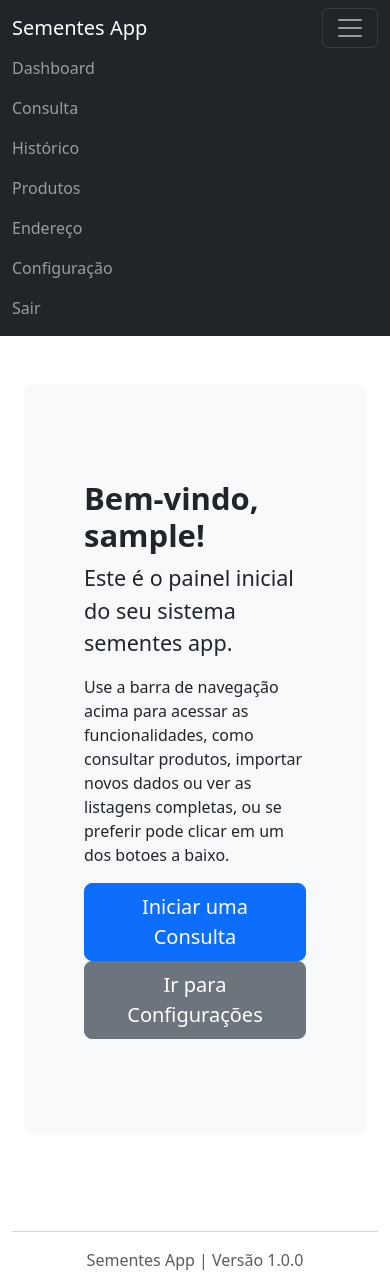
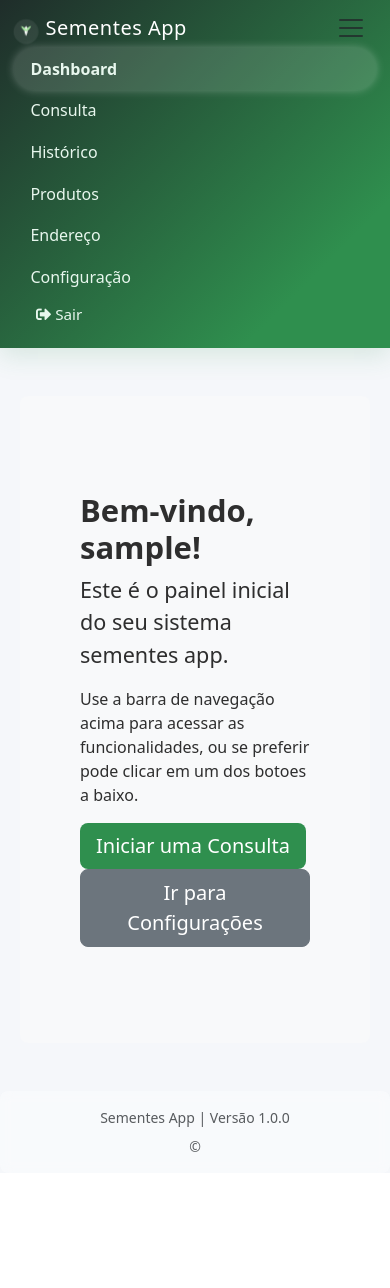
Before and after one commit to thyagorve/consulta-sementes, a Django app: page / in a window 390 px wide, after a click that opens the changed part. After the commit the page ends 1152 px from the top, so only its background shows below. Run offline with Django 5.2, Linux system fonts and the light colour scheme; the visitor is signed in with stand-in values (Sample User, id 1); parts of the project's set-up code (start-up, migrations or seed data) failed here and were passed over.

Commit message:
ajuste no tema e melhoras para dispositivo móvel, ajuste na responsividade

```diff
--- a/sapp/templates/sapp/base.html
+++ b/sapp/templates/sapp/base.html
@@ -1,102 +1,269 @@
-
 <!-- sapp/templates/sapp/base.html -->
 <!DOCTYPE html>
 <html lang="pt-br">
 <head>
-    <meta charset="UTF-8">
-    <meta name="viewport" content="width=device-width, initial-scale=1.0">
+  <meta charset="UTF-8" />
+  <meta name="viewport" content="width=device-width, initial-scale=1.0" />
   <title>{% block title %}Sementes App{% endblock %}</title>
-    <!-- Links para CSS, como Bootstrap -->
-    <link href="https://cdn.jsdelivr.net/npm/bootstrap@5.3.3/dist/css/bootstrap.min.css" rel="stylesheet">
-    <!-- Se você usa FontAwesome para ícones -->
-    <link rel="stylesheet" href="https://cdnjs.cloudflare.com/ajax/libs/font-awesome/5.15.4/css/all.min.css">
+
+  <!-- Bootstrap CSS -->
+  <link href="https://cdn.jsdelivr.net/npm/bootstrap@5.3.3/dist/css/bootstrap.min.css" rel="stylesheet" />
+
+  <!-- FontAwesome (para ícones auxiliares) -->
+  <link rel="stylesheet" href="https://cdnjs.cloudflare.com/ajax/libs/font-awesome/5.15.4/css/all.min.css" />
+
+  <style>
+    :root {
+      --brand-green: #2f8f4e;
+      --brand-dark: #1f2d2a;
+      --radius: .6rem;
+    }
+
+    body {
+      display: flex;
+      flex-direction: column;
+      min-height: 100vh;
+      background: #f5f7fa;
+      color: #2e2e2e;
+    }
+    main {
+      flex: 1;
+    }
+
+    /* Navbar estilo */
+    .navbar {
+      background: linear-gradient(135deg, #1f2d2a 0%, #2f8f4e 80%);
+      box-shadow: 0 8px 24px rgba(47, 143, 78, .15);
+      font-weight: 500;
+    }
+    .navbar-brand {
+      display: flex;
+      align-items: center;
+      gap: .35rem;
+      font-size: 1.25rem;
+      letter-spacing: .5px;
+      position: relative;
+    }
+
+    /* Ícone de semente animado */
+    .seed-icon {
+      width: 28px;
+      height: 28px;
+      display: inline-block;
+      position: relative;
+      overflow: visible;
+    }
+    .seed-sprout {
+      transform-origin: bottom center;
+      animation: sprout 4s ease-in-out infinite alternate;
+    }
+    @keyframes sprout {
+      from { transform: scale(0.95); }
+      to { transform: scale(1.05); }
+    }
+
+    .nav-link {
+      position: relative;
+      border-radius: 999px;
+      padding: .55rem 1rem;
+      transition: background .25s ease, transform .15s ease;
+      color: #e8f7ee !important;
+      margin: 0 .15rem;
+    }
+    .nav-link:hover {
+      background: rgba(255,255,255,.08);
+      transform: translateY(-1px);
+    }
+    .nav-link.active, .nav-link.active:focus {
+      background: #ffffff22;
+      box-shadow: 0 0 10px rgba(255,255,255,.3);
+      font-weight: 600;
+    }
+
+    .navbar-nav {
+      flex-wrap: wrap;
+    }
+
+    /* Botões com animação tátil */
+    .btn {
+      transition: transform .15s ease, box-shadow .15s ease, background-color .15s ease;
+      border-radius: .5rem;
+    }
+    .btn-primary {
+      background: var(--brand-green);
+      border: none;
+    }
+    .btn-primary:hover {
+      filter: brightness(1.05);
+    }
+    .btn:focus {
+      outline: none;
+      box-shadow: 0 0 0 3px rgba(47, 143, 78, .35);
+    }
+    .btn:hover {
+      transform: translateY(-1px);
+      box-shadow: 0 10px 30px rgba(47, 143, 78, .12);
+    }
+    .btn:active {
+      transform: translateY(0);
+      box-shadow: 0 6px 18px rgba(47, 143, 78, .1);
+    }
+
+    /* Alertas */
+    .alert.fade-out {
+      opacity: 0;
+      transition: opacity .5s ease-out;
+    }
+
+    /* Wrapper de ações (centralizado no mobile) */
+    .action-buttons {
+      display: flex;
+      flex-wrap: wrap;
+      gap: .75rem;
+      margin-bottom: 1rem;
+      align-items: stretch;
+      justify-content: flex-start;
+    }
+    @media (max-width: 992px) {
+      .action-buttons {
+        flex-direction: column;
+        align-items: center;
+      }
+      .action-buttons .btn {
+        width: 100%;
+        max-width: 400px;
+      }
+    }
+
+    .logout-form-button {
+      background: none;
+      border: none;
+      padding: 0;
+      color: #e8f7ee;
+      font-size: .95rem;
+    }
+    .logout-form-button:hover {
+      color: #fff;
+      text-decoration: none;
+    }
+
+    .table-responsive {
+      overflow-x: auto;
+      -webkit-overflow-scrolling: touch;
+    }
+
+
+
+footer {
+  background: rgba(255, 255, 255, 0.35);
+  backdrop-filter: blur(6px);
+  border-radius: .5rem;
+}
+
+
+footer hr {
+  display: none; /* opcional: remove a linha se ficar desnecessária */
+  /* ou, se quiser uma linha bem sutil: */
+  /* border-color: rgba(0, 0, 0, 0.05); */
+  /* margin: .5rem 0; */
+}
+
+  </style>
 </head>
+
 <body>
-        <nav class="navbar navbar-expand-lg navbar-dark bg-dark">
+  <!-- Navbar -->
+  <nav class="navbar navbar-expand-lg">
     <div class="container-fluid">
-        <a class="navbar-brand" href="{% url 'sapp:dashboard' %}">Sementes App</a>
-        <button class="navbar-toggler" type="button" data-bs-toggle="collapse" data-bs-target="#navbarNav">
+      <a class="navbar-brand text-white" href="{% url 'sapp:dashboard' %}">
+        <!-- SVG de broto / semente -->
+        <span class="seed-icon">
+          <svg class="seed-sprout" width="28" height="28" viewBox="0 0 64 64" fill="none" xmlns="http://www.w3.org/2000/svg">
+            <circle cx="32" cy="32" r="30" fill="rgba(255,255,255,.08)" />
+            <path d="M32 42C32 42 28 34 28 28C28 22 32 18 32 18C32 18 36 22 36 28C36 34 32 42 32 42Z" fill="#ffffff"/>
+            <path d="M26 28C26 28 22 24 20 18C20 18 26 20 30 24C34 28 32 32 32 32C32 32 30 28 26 28Z" fill="#a8e6a1"/>
+            <path d="M38 28C38 28 42 24 44 18C44 18 38 20 34 24C30 28 32 32 32 32C32 32 34 28 38 28Z" fill="#a8e6a1"/>
+          </svg>
+        </span>
+        <span>Sementes App</span>
+      </a>
+      <button class="navbar-toggler border-0" type="button" data-bs-toggle="collapse"
+        data-bs-target="#navbarNav" aria-controls="navbarNav" aria-expanded="false"
+        aria-label="Alternar navegação">
         <span class="navbar-toggler-icon"></span>
       </button>
-        <div class="collapse navbar-collapse" id="navbarNav">
-          <ul class="navbar-nav ms-auto">
+
+      <div class="collapse navbar-collapse justify-content-end" id="navbarNav">
+        <ul class="navbar-nav mb-2 mb-lg-0">
           {% if user.is_authenticated %}
-                <li class="nav-item"><a class="nav-link" href="{% url 'sapp:dashboard' %}">Dashboard</a></li>
-                <li class="nav-item"><a class="nav-link" href="{% url 'sapp:consulta' %}">Consulta</a></li>
-                <li class="nav-item"><a class="nav-link" href="{% url 'sapp:historico' %}">Histórico</a></li>
-                <li class="nav-item"><a class="nav-link" href="{% url 'sapp:listar_produtos' %}">Produtos</a></li>
-                <li class="nav-item"><a class="nav-link" href="{% url 'sapp:listar_lotes' %}">Endereço</a></li>
-                <li class="nav-item"><a class="nav-link" href="{% url 'sapp:configuracao' %}">Configuração</a></li>
+            <li class="nav-item"><a class="nav-link {% if request.resolver_match.url_name == 'dashboard' %}active{% endif %}" href="{% url 'sapp:dashboard' %}">Dashboard</a></li>
+            <li class="nav-item"><a class="nav-link {% if request.resolver_match.url_name == 'consulta' %}active{% endif %}" href="{% url 'sapp:consulta' %}">Consulta</a></li>
+            <li class="nav-item"><a class="nav-link {% if request.resolver_match.url_name == 'historico' %}active{% endif %}" href="{% url 'sapp:historico' %}">Histórico</a></li>
+            <li class="nav-item"><a class="nav-link {% if request.resolver_match.url_name == 'listar_produtos' %}active{% endif %}" href="{% url 'sapp:listar_produtos' %}">Produtos</a></li>
+            <li class="nav-item"><a class="nav-link {% if request.resolver_match.url_name == 'listar_lotes' %}active{% endif %}" href="{% url 'sapp:listar_lotes' %}">Endereço</a></li>
+            <li class="nav-item"><a class="nav-link {% if request.resolver_match.url_name == 'configuracao' %}active{% endif %}" href="{% url 'sapp:configuracao' %}">Configuração</a></li>
             <li class="nav-item">
-                    <form action="{% url 'sapp:logout' %}" method="post" class="d-inline">
+                <form action="{% url 'sapp:logout' %}" method="post" class="d-flex align-items-center ms-2">
                     {% csrf_token %}
-                        <button type="submit" class="nav-link btn btn-link" style="color: rgba(255,255,255,.55);">Sair</button>
+                    <button type="submit" class="logout-form-button d-flex align-items-center" style="margin-left:4px; padding:.35rem .75rem;">
+                    <i class="fas fa-sign-out-alt me-1"></i> Sair
+                    </button>
                 </form>
                 </li>
+
           {% else %}
             <li class="nav-item">
-                    <a class="nav-link" href="{% url 'sapp:login' %}">Login</a>
+              <a class="nav-link" href="{% url 'sapp:login' %}">
+                <i class="fas fa-sign-in-alt me-1"></i> Login
+              </a>
             </li>
           {% endif %}
         </ul>
       </div>
     </div>
   </nav>
-    <main class="container-fluid py-4">
 
-        <!-- Bloco para exibir mensagens do Django (seu código) -->
+  <!-- Conteúdo -->
+  <main class="container-fluid py-4 px-sm-4 px-2">
     {% if messages %}
       {% for message in messages %}
-                <div class="alert alert-{{ message.tags }} alert-dismissible fade show" role="alert">
+        <div class="alert alert-{{ message.tags }} alert-dismissible fade show rounded shadow-sm" role="alert">
           {{ message }}
-                    <button type="button" class="btn-close" data-bs-dismiss="alert" aria-label="Close"></button>
+          <button type="button" class="btn-close" data-bs-dismiss="alert" aria-label="Fechar"></button>
         </div>
       {% endfor %}
     {% endif %}
 
-        {% block content %}
-        {% endblock content %}
-
+    {% block content %}{% endblock %}
   </main>
 
-<!-- ... (resto do seu base.html) ... -->
-<!-- Scripts, como Bootstrap JS -->
+ <footer class="container text-center text-muted mt-auto py-3">
+  <div class="d-flex flex-column flex-sm-row justify-content-center align-items-center gap-2">
+    <small class="mb-0">Sementes App | Versão {{ APP_VERSION }}</small>
+    <small class="mb-0">&copy; {{ now|date:"Y" }}</small>
+  </div>
+</footer>
+
+  <!-- Bootstrap JS Bundle -->
   <script src="https://cdn.jsdelivr.net/npm/bootstrap@5.3.3/dist/js/bootstrap.bundle.min.js"></script>
 
-<!-- ============================================= -->
-<!--   SCRIPT MELHORADO PARA FAZER AS MENSAGENS SUMIREM  -->
-<!-- ============================================= -->
-<style>
-    /* Adiciona uma transição suave para a opacidade */
-    .alert.fade-out {
-        opacity: 0;
-        transition: opacity 0.5s ease-out;
+  <script>
+    // Alertas sumindo com transição
+    document.addEventListener('DOMContentLoaded', function () {
+      const alerts = document.querySelectorAll('.alert.alert-dismissible');
+      alerts.forEach(function (alert) {
+        setTimeout(function () {
+          alert.classList.add('fade-out');
+          setTimeout(function () {
+            if (window.bootstrap && bootstrap.Alert) {
+              new bootstrap.Alert(alert).close();
+            } else {
+              alert.remove();
             }
-</style>
-
-<script>
-    document.addEventListener('DOMContentLoaded', function() {
-        // Encontra todos os alertas que têm a classe 'alert-dismissible'
-        const alerts = document.querySelectorAll('.alert.alert-dismissible');
-
-        alerts.forEach(function(alert) {
-            // Espera 5 segundos
-            setTimeout(function() {
-                // PASSO 1: Adiciona a classe para iniciar a animação de fade out
-                alert.classList.add('fade-out');
-
-                // PASSO 2: Espera a animação terminar (500ms) e então remove o elemento
-                setTimeout(function() {
-                    alert.remove();
-                }, 200); // Este tempo deve ser igual ao da transição no CSS
-
-            }, 200); // 5000ms = 5 segundos para a mensagem ficar na tela
+          }, 500);
+        }, 5000);
       });
     });
   </script>
-<footer class="container-fluid text-center text-muted mt-5 mb-3">
-        <hr>
-        <p>Sementes App | Versão {{ APP_VERSION }}</p>
-</footer>
 </body>
 </html>
--- a/sapp/templates/sapp/dashboard.html
+++ b/sapp/templates/sapp/dashboard.html
@@ -8,7 +8,7 @@
         <div class="container-fluid py-5">
             <h1 class="display-5 fw-bold">Bem-vindo, {{ user.username }}!</h1>
             <p class="col-md-8 fs-4">Este é o painel inicial do seu sistema sementes app.</p>
-            <p>Use a barra de navegação acima para acessar as funcionalidades, como consultar produtos, importar novos dados ou ver as listagens completas, ou se preferir pode clicar em um dos botoes a baixo.</p>
+            <p>Use a barra de navegação acima para acessar as funcionalidades, ou se preferir pode clicar em um dos botoes a baixo.</p>
             <a href="{% url 'sapp:consulta' %}" class="btn btn-primary btn-lg" role="button">
                 Iniciar uma Consulta
             </a>
--- a/sapp/views.py
+++ b/sapp/views.py
@@ -314,23 +314,6 @@ def importar_clipboard_em_lotes_view(request):
 
 
 
-# --- NOVAS VIEWS: Listagem de Produtos e Lotes ---
-@login_required
-def listar_produtos_view(request):
-
-    """Busca todos os produtos e os exibe em uma página."""
-    produtos = ProdutoCadastro.objects.all().order_by('codigo') # Pega todos os objetos e ordena por código
-
-    # Pega o nome de todos os campos do modelo para usar como cabeçalho da tabela
-    # Exclui campos de relacionamento e campos internos do Django
-    campos = [field for field in ProdutoCadastro._meta.get_fields() if not field.is_relation and not field.name.startswith('_')]
-
-    context = {
-        'objetos': produtos, # Usando um nome genérico 'objetos' para o template
-        'campos_cabecalho': campos,
-        'titulo_pagina': 'Produtos Cadastrados'
-    }
-    return render(request, 'sapp/listar_dados.html', context)
 
 # sapp/views.py
 
--- a/sementes/settings.py
+++ b/sementes/settings.py
@@ -21,6 +21,7 @@ INSTALLED_APPS = [
 
 ]
 
+AUTO_LOGOUT_DELAY = 180
 MIDDLEWARE = [
     'django.middleware.security.SecurityMiddleware',
     'django.contrib.sessions.middleware.SessionMiddleware',
@@ -29,6 +30,7 @@ MIDDLEWARE = [
     'django.contrib.auth.middleware.AuthenticationMiddleware',
     'django.contrib.messages.middleware.MessageMiddleware',
     'django.middleware.clickjacking.XFrameOptionsMiddleware',
+    'sapp.middleware.AutoLogoutMiddleware',
 ]
 
 ROOT_URLCONF = 'sementes.urls'
```
Also changed, not shown: sapp/filters.py (+2 -5 lines), sapp/middleware.py (added, +24 -0 lines). Lines whose indentation alone changed are shown as unchanged.
